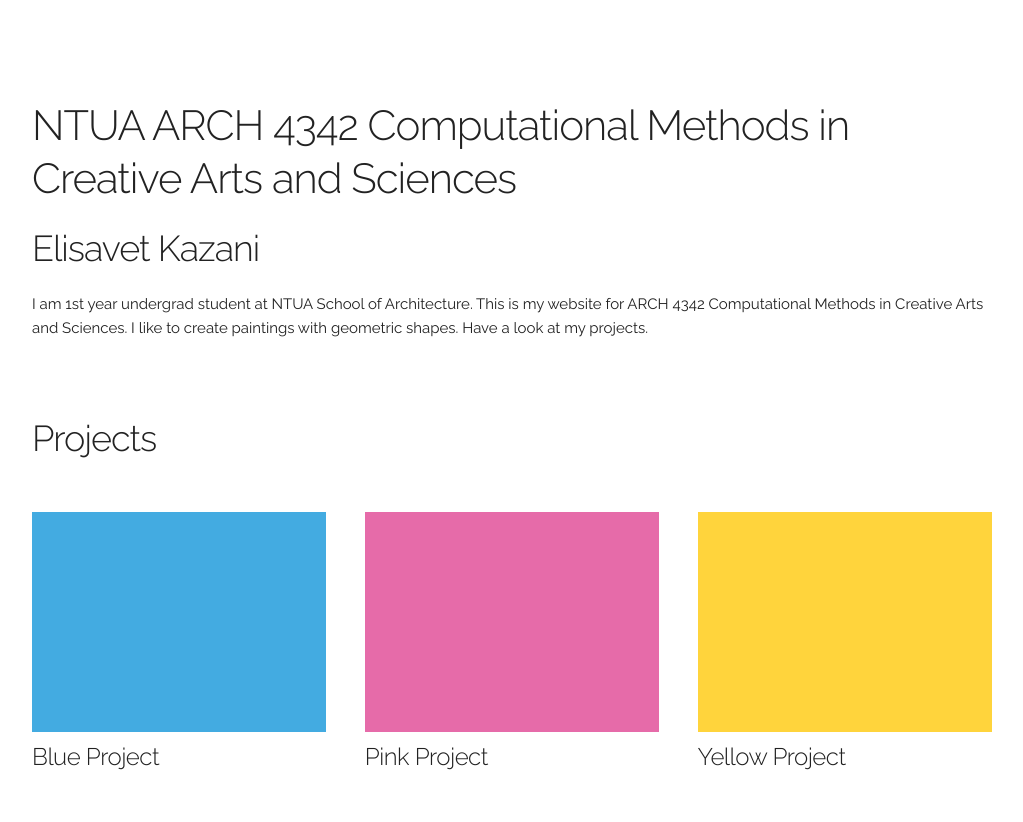
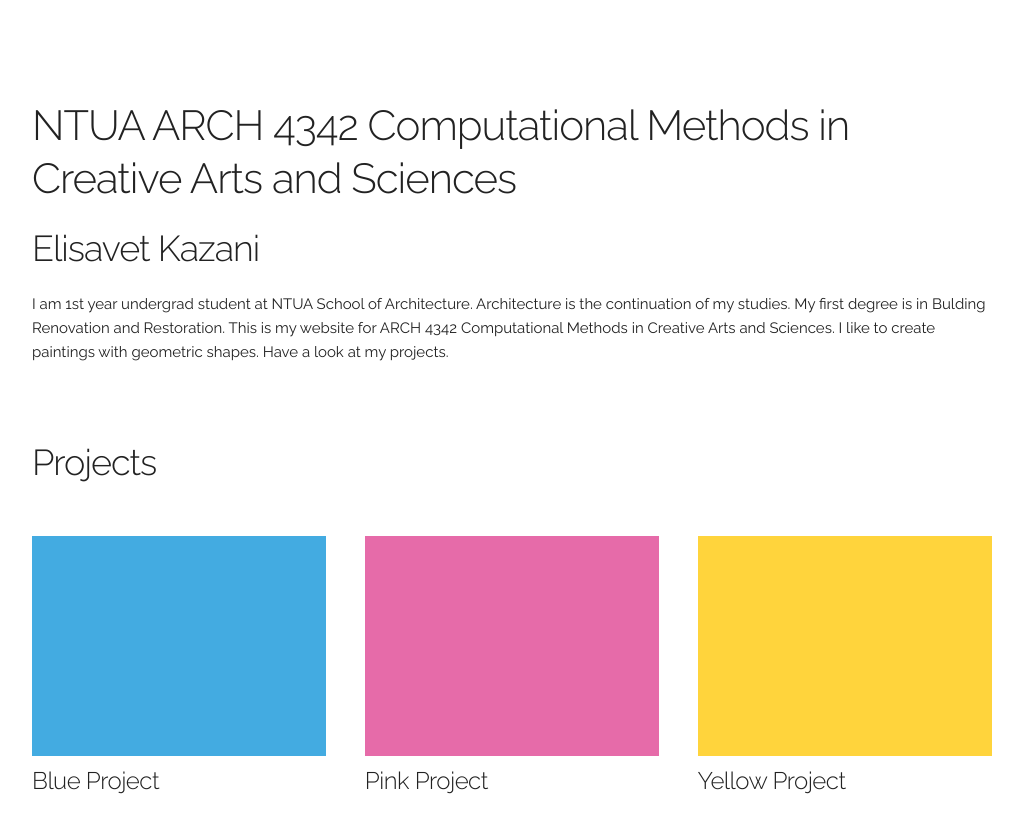
Before and after one commit to elisakazani/04_webpage_template_using_skeleton, a plain HTML site: page index.html in a window 1280 px wide. Shown: the top 822 px of the page, without its empty margins (128-1151 px from the left). Drawn offline with Linux system fonts and the light colour scheme.

Commit message:
Update index.html

```diff
--- a/index.html
+++ b/index.html
@@ -28,7 +28,7 @@
 
     <div id="student_info" class="row half-bottom" >
       <h3>Elisavet Kazani</h3>
-      <p>I am 1st year undergrad student at NTUA School of Architecture. This is my website for ARCH 4342 Computational Methods in Creative Arts and Sciences. I like to create paintings with geometric shapes. Have a look at my projects. </p>
+      <p>I am 1st year undergrad student at NTUA School of Architecture. Architecture is the continuation of my studies. My first degree is in Bulding Renovation and Restoration. This is my website for ARCH 4342 Computational Methods in Creative Arts and Sciences. I like to create paintings with geometric shapes. Have a look at my projects. </p>
     </div>
 
   </div>
```
